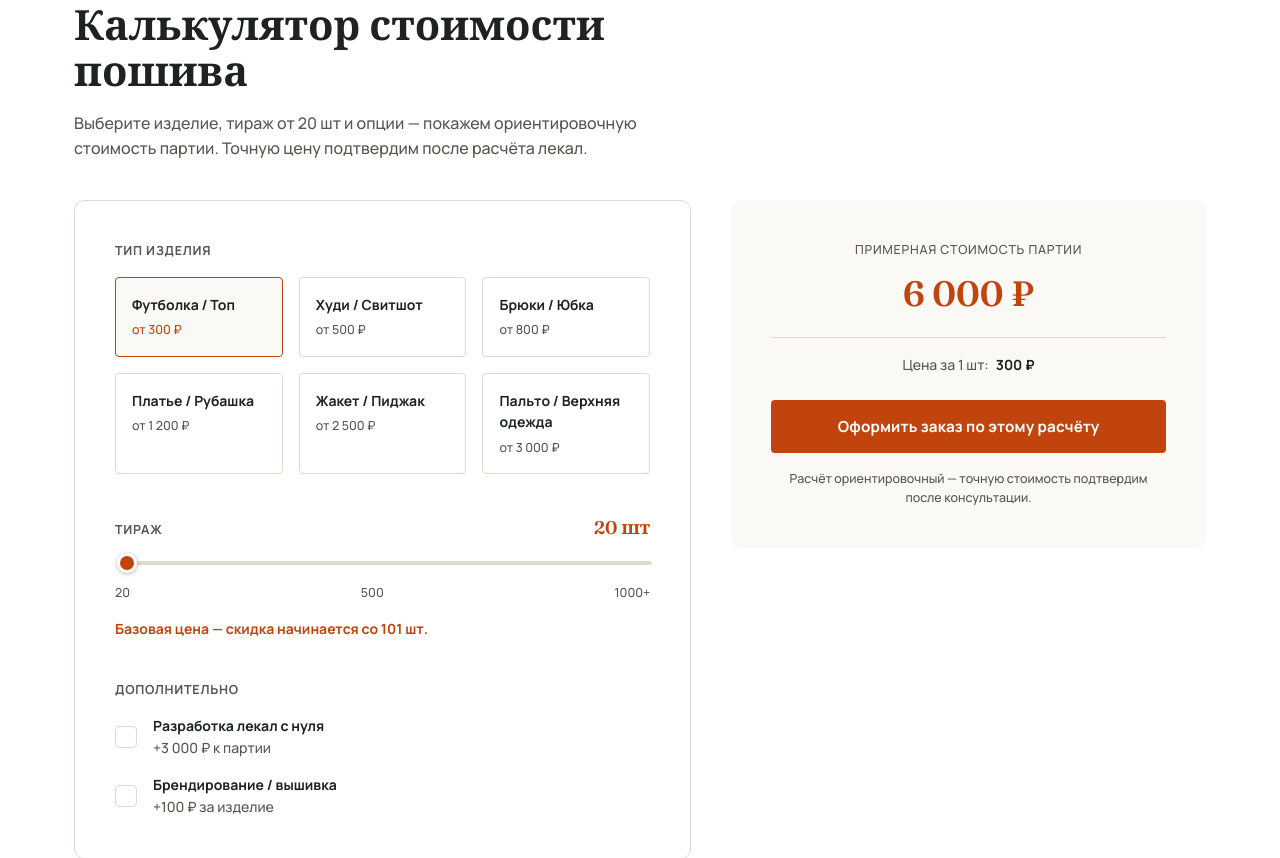
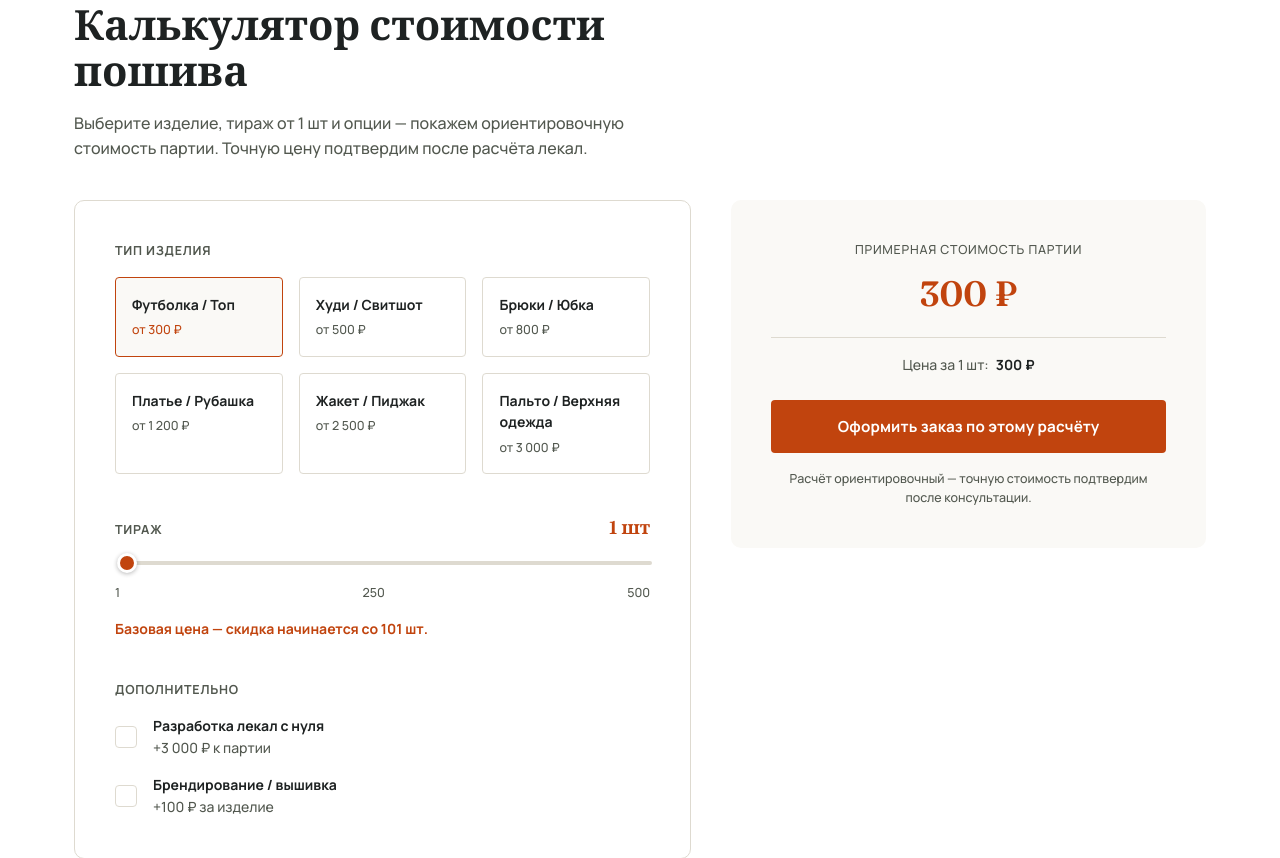
Before and after one commit to dundakowa-design/sewing-atelier, a FastAPI app: page / in a window 1280 px wide. Shown: the part 1732-2590 px from the top of the page. Run offline with FastAPI, Linux system fonts and the light colour scheme.

Commit message:
количество с 1 шт.

```diff
--- a/templates/index.html
+++ b/templates/index.html
@@ -147,7 +147,7 @@
         <div class="section-head">
           <span class="eyebrow">Посчитайте сами</span>
           <h2 class="section-title">Калькулятор стоимости пошива</h2>
-          <p class="section-lead">Выберите изделие, тираж от 20&nbsp;шт и опции — покажем ориентировочную стоимость партии. Точную цену подтвердим после расчёта лекал.</p>
+          <p class="section-lead">Выберите изделие, тираж от 1&nbsp;шт и опции — покажем ориентировочную стоимость партии. Точную цену подтвердим после расчёта лекал.</p>
         </div>
 
         <div class="calc">
@@ -185,13 +185,13 @@
             <div class="calc-field">
               <div class="calc-qty-head">
                 <span class="calc-label">Тираж</span>
-                <span class="calc-qty-value" id="calc-qty-value">20 шт</span>
+                <span class="calc-qty-value" id="calc-qty-value">1 шт</span>
               </div>
-              <input type="range" class="calc-slider" id="calc-qty" min="20" max="1000" step="10" value="20" aria-label="Тираж, штук">
+              <input type="range" class="calc-slider" id="calc-qty" min="1" max="500" step="1" value="1" aria-label="Тираж, штук">
               <div class="calc-slider-scale" aria-hidden="true">
-                <span>20</span>
+                <span>1</span>
+                <span>250</span>
                 <span>500</span>
-                <span>1000+</span>
               </div>
               <p class="calc-discount-hint" id="calc-discount-hint">Базовая цена — скидка начинается со 101 шт.</p>
             </div>
```
